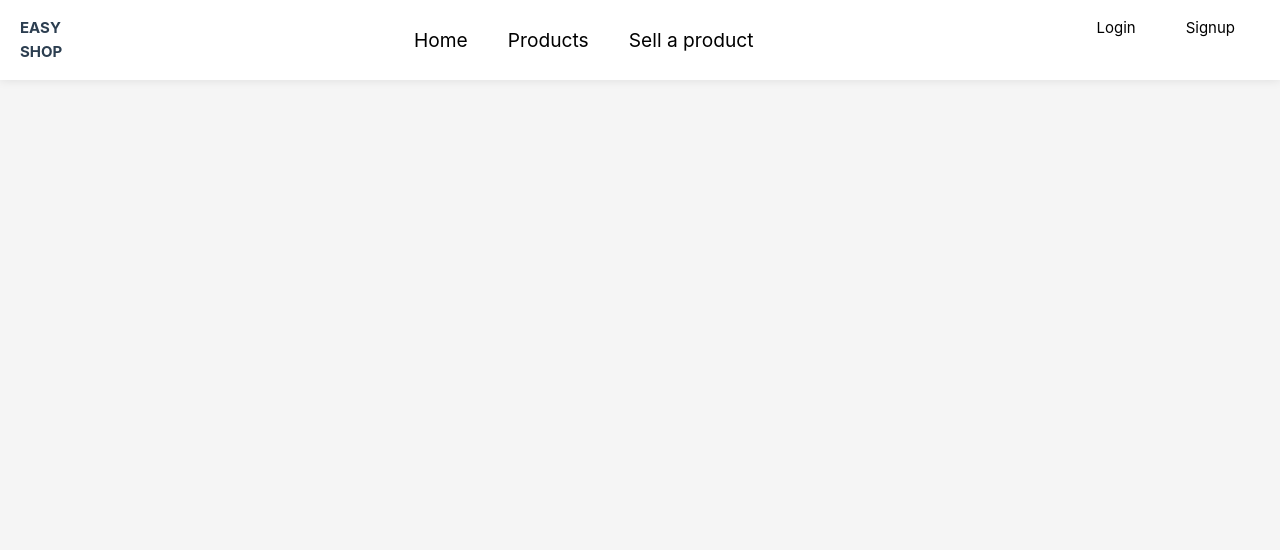
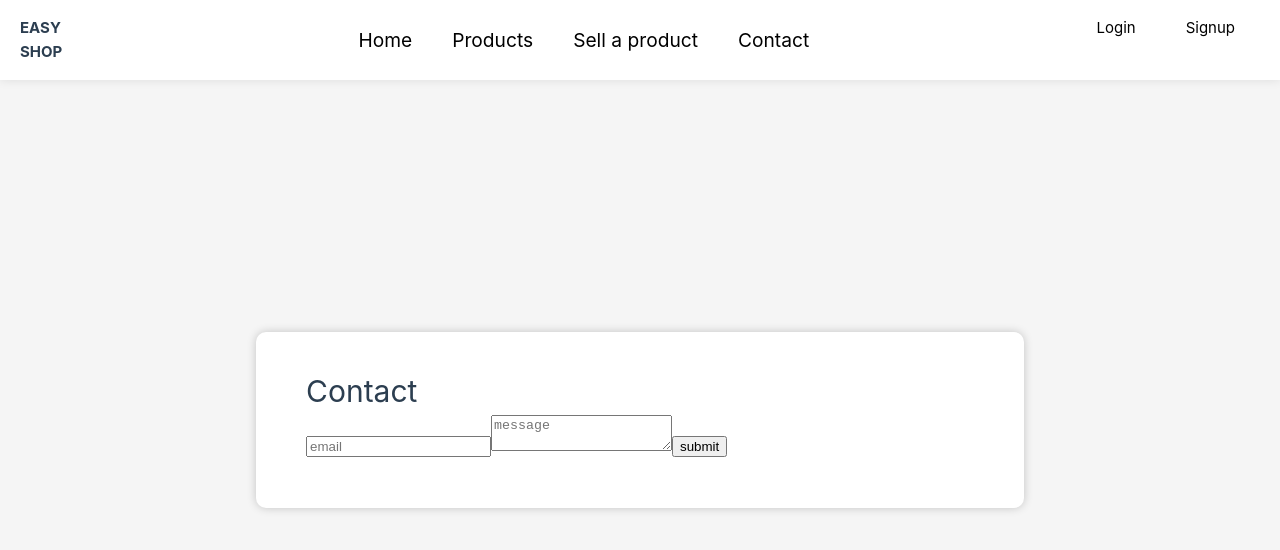
Before and after one commit to jrivo/esgi-ecommerce, a Vue app in the folder front/: page /contact in a window 1280 px wide. Shown: the top 550 px of the page. Built offline with nearby package versions, Linux system fonts and the light colour scheme.

Commit message:
add contact with FormVue

```diff
--- a/front/src/components/Form/VueField.vue
+++ b/front/src/components/Form/VueField.vue
@@ -37,11 +37,9 @@ defineProps({
 
 // récupere valeur du Context Formik
 const values = inject("formik:values");
-const errors = inject("formik:errors");
 
 const handleChange = function (e) {
     values[e.target.name] = e.target.value;
 };
 
-console.log({ values: toRaw(values), errors: toRaw(errors) });
 </script>
--- a/front/src/components/Form/VueFormik.vue
+++ b/front/src/components/Form/VueFormik.vue
@@ -7,6 +7,8 @@
     >
         Form
     </slot>
+    <p v-if="isSubmitting">{{ messageValisation }}</p>
+    <p v-for="(value, name) in errors" :key="name">{{ name }}: {{ value }}</p>
 </template>
 
 <script setup>
@@ -21,6 +23,11 @@ const props = defineProps({
     validate: {
         type: Function,
         default: () => ({}),
+        required: false,
+    },
+    messageValisation: {
+        type: String,
+        default: "Form valide",
         required: false,
     },
 });
--- a/front/src/components/Navbar.vue
+++ b/front/src/components/Navbar.vue
@@ -9,6 +9,9 @@
                 >
                 <router-link class="menu-item" to="/sell-product"
                     >Sell a product</router-link
+                >
+                <router-link class="menu-item" to="/contact"
+                    >Contact</router-link
                 >
             </div>
 
--- a/front/src/router/index.js
+++ b/front/src/router/index.js
@@ -1,11 +1,12 @@
 import { createRouter, createWebHistory } from "vue-router";
-import HomeView from "../views/HomeView.vue";
 import FormView from "../views/FormView.vue";
 import ProductsView from "../views/ProductsView.vue";
 import ProductView from "../views/ProductView.vue";
 import LoginView from "../views/LoginView.vue";
 import SignupView from "../views/SignupView.vue";
 import ProductFormView from "../views/ProductFormView.vue";
+import ContactView from "../views/ContactView.vue";
+
 const router = createRouter({
   history: createWebHistory(import.meta.env.BASE_URL),
 
@@ -46,9 +47,9 @@ const router = createRouter({
       component: SignupView,
     },
     {
-      path: "/formView",
-      name: "formView",
-      component: FormView,
+      path: "/contact",
+      name: "contactView",
+      component: ContactView,
     },
   ],
 });
--- /dev/null
+++ b/front/src/views/ContactView.vue
@@ -0,0 +1,81 @@
+<template>
+    <div class="main-container">
+        <div class="form-card">
+            <h1>Contact</h1>
+            <VueFormik
+                v-slot="{ handleSubmit, isSubmitting }"
+                :initialValues="initialValues"
+                :validate="validate"
+                messageValisation="Message sent with success"
+                @submit="print"
+            >
+                <form @submit.prevent="handleSubmit">
+                    <VueField type="email" name="email" placeholder="email" />
+                    <VueField
+                        as="textarea"
+                        name="message"
+                        placeholder="message"
+                    />
+                    <VueField
+                        name="button"
+                        value="submit"
+                        :disabled="isSubmitting"
+                        type="submit"
+                    />
+                </form>
+            </VueFormik>
+        </div>
+    </div>
+</template>
+
+<script setup>
+import VueFormik from "@/components/Form/VueFormik.vue";
+import VueField from "@/components/Form/VueField.vue";
+import { reactive } from "vue";
+
+// Valeur du Form
+const initialValues = reactive({
+    email: "",
+    message: "",
+});
+
+// Fonction de validation du Form
+function validate(values) {
+    const errors = {};
+    if (!values.email) {
+        errors.email = "Required";
+    } else if (!/^[A-Z0-9._%+-]+@[A-Z0-9.-]+\.[A-Z]{2,}$/i.test(values.email)) {
+        errors.email = "Invalid email address";
+    }
+    if (!values.message) {
+        errors.message = "Required";
+    }
+    return errors;
+}
+
+// Fonction à éxécuté lors de l'evement sumbit => validate OK (donnée valide)
+function print(val, { setIsSubmitting }) {
+    setIsSubmitting(true);
+}
+</script>
+
+<style>
+.main-container {
+    display: flex;
+    justify-content: center;
+    align-items: center;
+    height: 60vh;
+}
+
+.form-card {
+    min-width: 60vw;
+    /* height: 420px; */
+    border-radius: 10px;
+    background-color: #fff;
+    box-shadow: 0 0 10px 0 rgba(0, 0, 0, 0.2);
+    padding-right: 50px;
+    padding-left: 50px;
+    padding-top: 35px;
+    padding-bottom: 50px;
+}
+</style>
```
